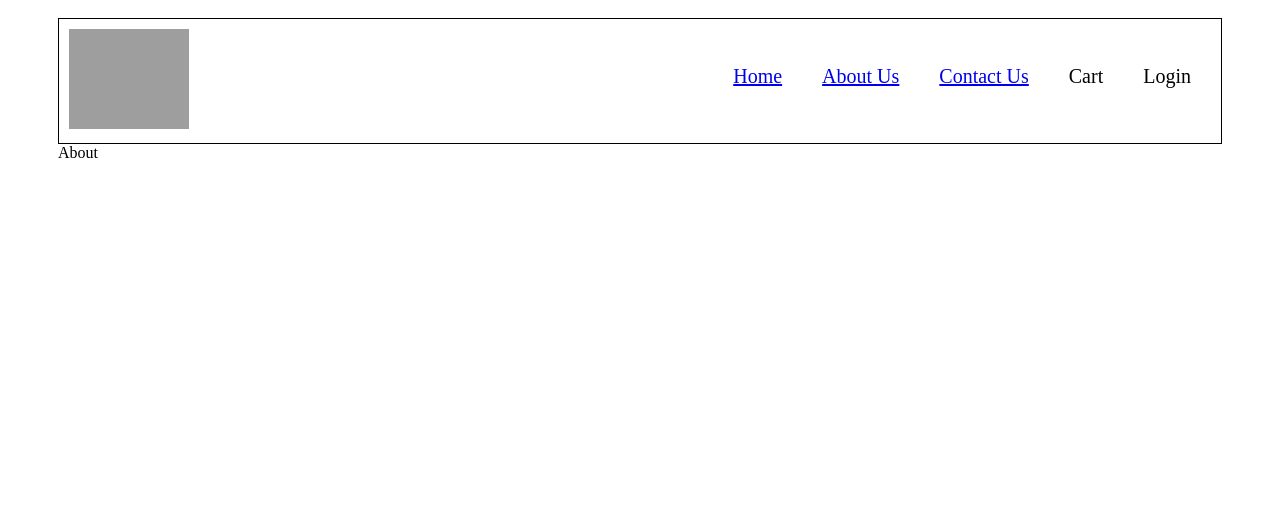
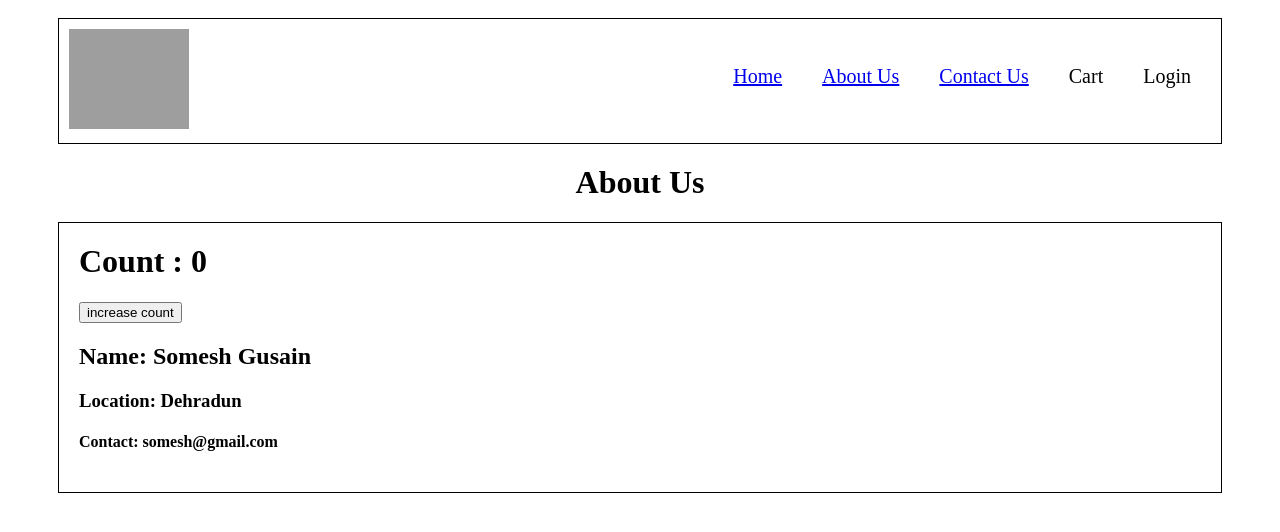
Before and after one commit to Mohit1379/Namaste-React, a React (Vite) app: page /about in a window 1280 px wide. Shown: the top 532 px of the page. Built offline with nearby package versions, Linux system fonts and the light colour scheme; grey boxes are pictures that could not be loaded.

Commit message:
episode 8

```diff
--- a/index.css
+++ b/index.css
@@ -131,3 +131,8 @@
       border-color: transparent transparent #666 transparent;
     }
   }
+
+  .aboutUs > h1{
+    margin-top: 20px;
+    text-align: center;
+  }
--- a/src/components/About.js
+++ b/src/components/About.js
@@ -1,9 +1,34 @@
-import React from 'react'
+import React from 'react';
+import User from './User';
+import UserClass from './UserClass';
 
-function About() {
-  return (
-    <div>About</div>
-  )
+class About extends React.Component{
+    constructor(props){
+        super(props)
+        console.log("Parent Constructor")
+    }
+    componentDidMount(){
+        console.log("Parent ComponentDidMount");
+    }
+    render(){
+        console.log("Parent render")
+        return (
+                <div className='aboutUs'>
+                   <h1>About Us</h1>
+                   {/* <User name="Mohit Singh Shah" location="Dehradun" contact="mohitshah3.ms@gmail.com"/> */}
+                   <UserClass name="Somesh Gusain" location="Dehradun" contact="somesh@gmail.com" />
+                </div>
+              )
+    }
 }
+// function About() {
+//   return (
+//     <div className='aboutUs'>
+//        <h1>About Us</h1>
+//        {/* <User name="Mohit Singh Shah" location="Dehradun" contact="mohitshah3.ms@gmail.com"/> */}
+//        <UserClass name="Somesh Gusain" location="Dehradun" contact="somesh@gmail.com" />
+//     </div>
+//   )
+// }
 
 export default About
--- /dev/null
+++ b/src/components/User.js
@@ -0,0 +1,19 @@
+import React from 'react'
+
+function User({name,location,contact}) {
+  return (
+    <div style={{border:"1px solid black", padding:"20px"}}>
+       <h2>
+            Name: {name}
+        </h2>
+        <h3>
+            Location: {location}
+        </h3>
+        <h4>
+            Contact: {contact}
+        </h4>
+    </div>
+  )
+}
+
+export default User
--- /dev/null
+++ b/src/components/UserClass.js
@@ -0,0 +1,43 @@
+import React from 'react';
+
+class UserClass extends React.Component{
+    constructor(props){
+        super(props);
+        this.state={
+            count:0
+        }
+        console.log("first child constructor")
+    }
+
+    componentDidMount(){
+        console.log("first child ComponentDidMount");
+    }
+    render(){
+        const {name,location,contact}=this.props;
+        const {count}=this.state;
+        const handleClick =()=>{
+            this.setState({
+                count:count+1
+            })
+        }
+        console.log("first child render")
+
+        return (
+            <div style={{border:"1px solid black", padding:"20px"}}>
+                <h1>Count : {count}</h1>
+                <button onClick={handleClick}>increase count</button>
+               <h2>
+                    Name: {name}
+                </h2>
+                <h3>
+                    Location: {location}
+                </h3>
+                <h4>
+                    Contact: {contact}
+                </h4>
+            </div>
+          )
+    }
+}
+
+export default UserClass;
```
